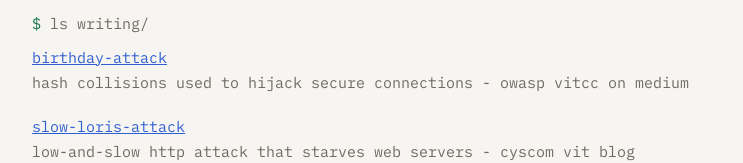
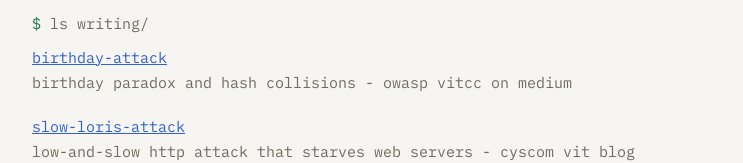
Before and after one commit to hemangahuja/hemang.xyz, a Next.js app in the folder my_portifolio_website/: page / in a window 1280 px wide. Shown: the part 1252-1415 px from the top of the page, without its empty margins (268-1011 px from the left). Built offline with nearby package versions, Linux system fonts and the light colour scheme.

Commit message:
Tighten birthday-attack description

```diff
--- a/my_portifolio_website/pages/index.jsx
+++ b/my_portifolio_website/pages/index.jsx
@@ -166,7 +166,7 @@ export default function Home() {
               <span className="name">
                 <a href="https://medium.com/owasp-vitcc/birthday-attack-730866adfe40">birthday-attack</a>
               </span>
-              <div className="desc">hash collisions used to hijack secure connections - owasp vitcc on medium</div>
+              <div className="desc">birthday paradox and hash collisions - owasp vitcc on medium</div>
             </div>
             <div className="item">
               <span className="name">
```
